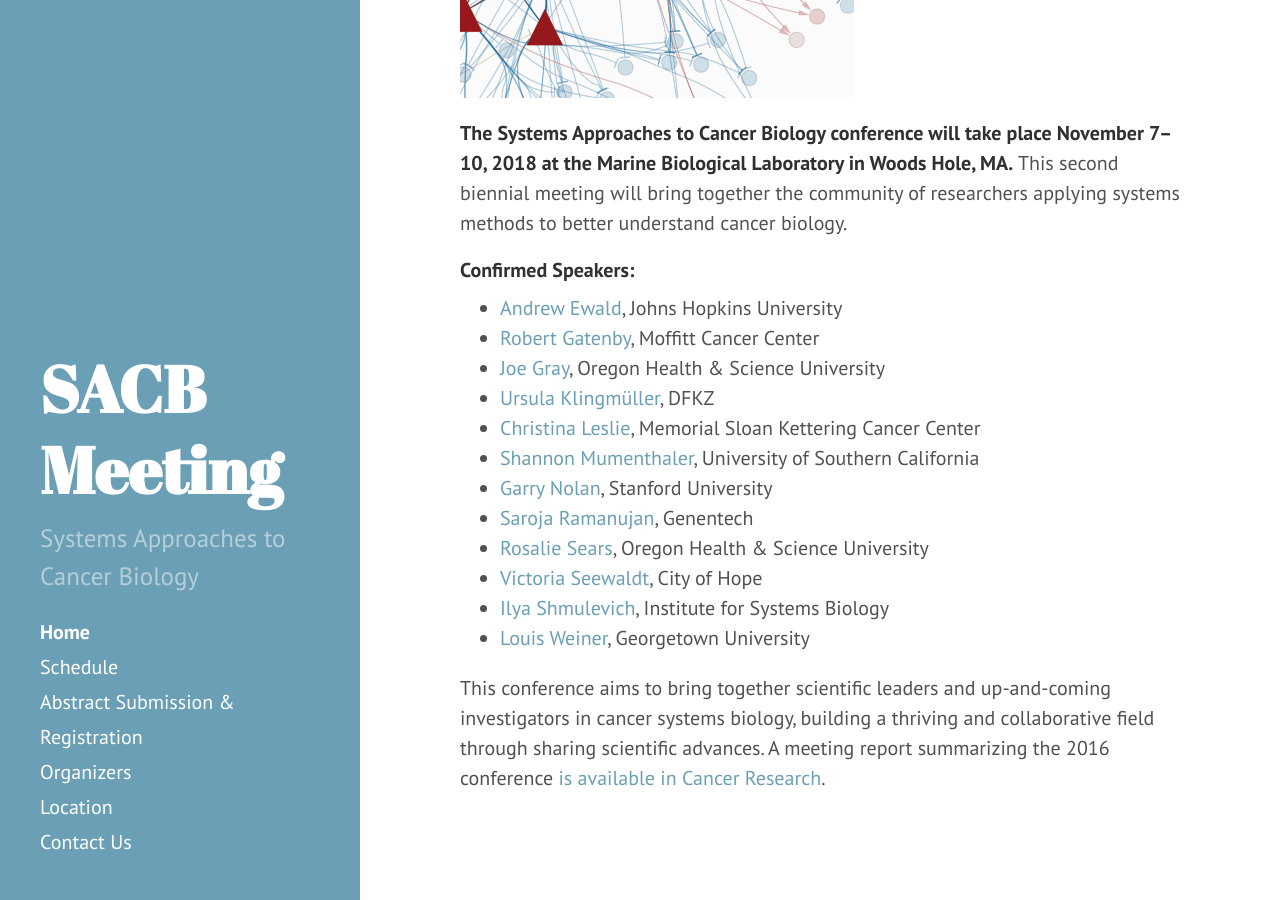
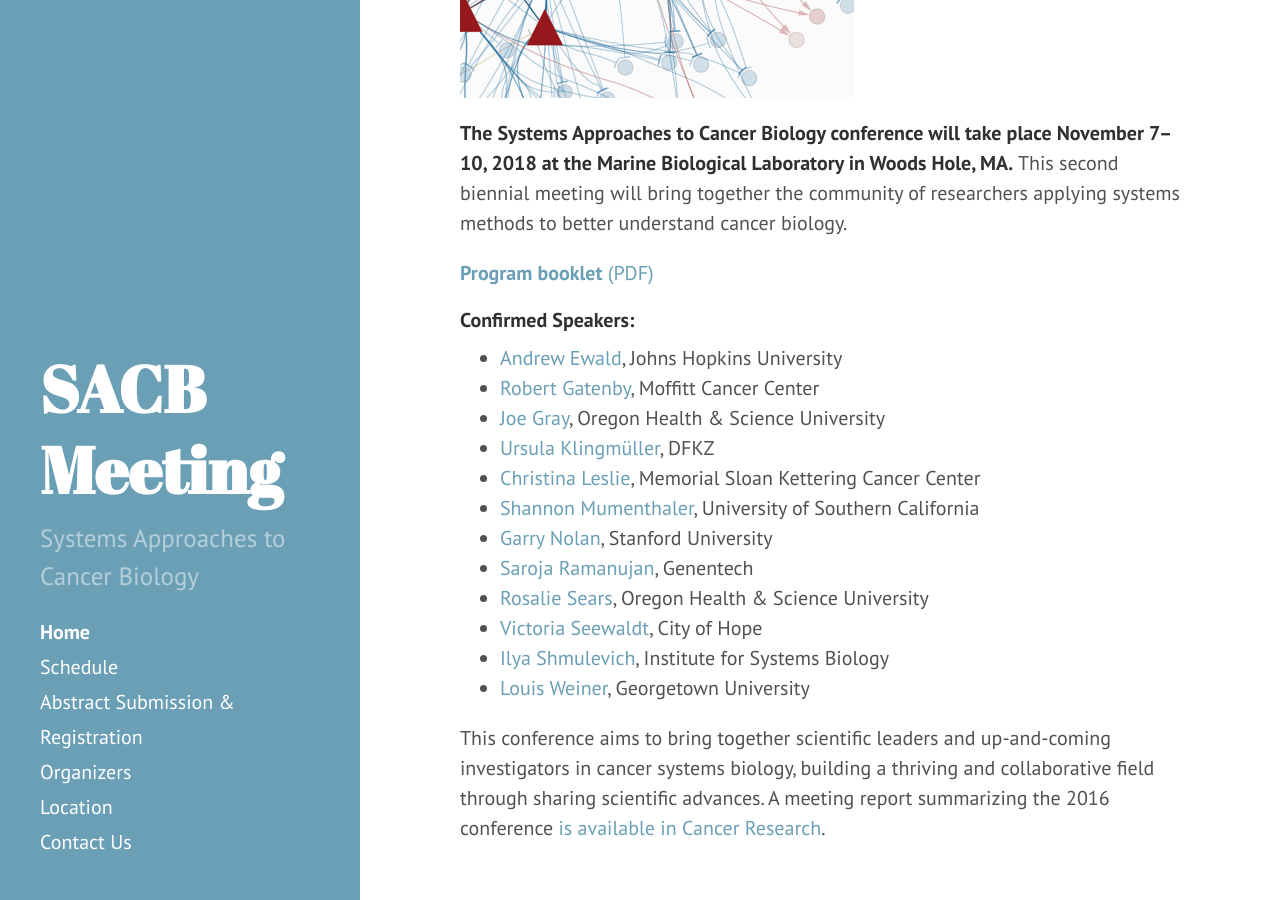
Before and after one commit to AECCSB/sacb-meeting, a Jekyll site: the page built from index.md, in a window 1280 px wide and 900 px high, scrolled down 436 px. Built offline with Jekyll 4.4.1, drawn with Linux system fonts in a browser that asks for light colours.

Commit message:
Update index.md

```diff
--- a/index.md
+++ b/index.md
@@ -6,6 +6,8 @@
 ![Network diagram](/public/img/network_diag.png)
 
 **The Systems Approaches to Cancer Biology conference will take place November 7–10, 2018 at the Marine Biological Laboratory in Woods Hole, MA.** This second biennial meeting will bring together the community of researchers applying systems methods to better understand cancer biology.
+
+[**Program booklet** (PDF)](public/sacb 2018 online booklet final.pdf)
 
 #### Confirmed Speakers:
 
```
